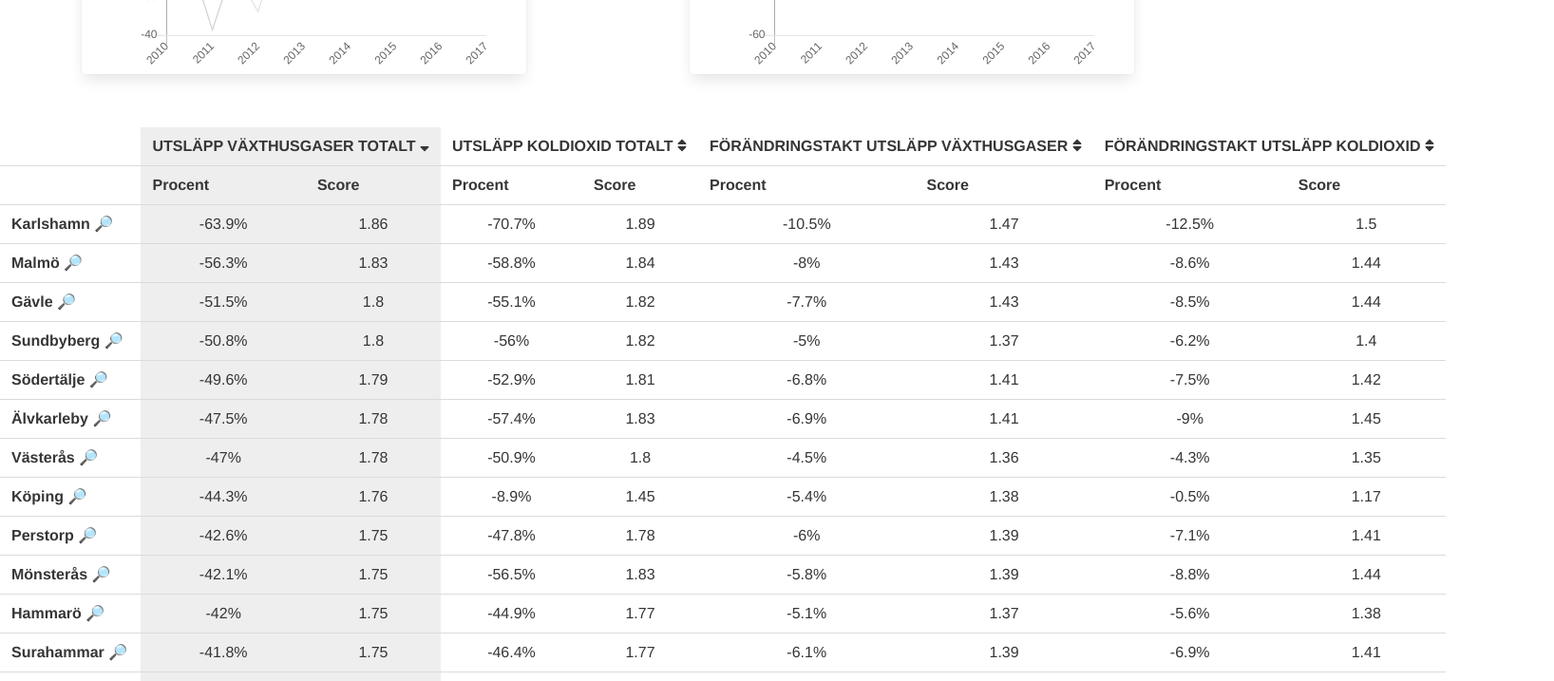
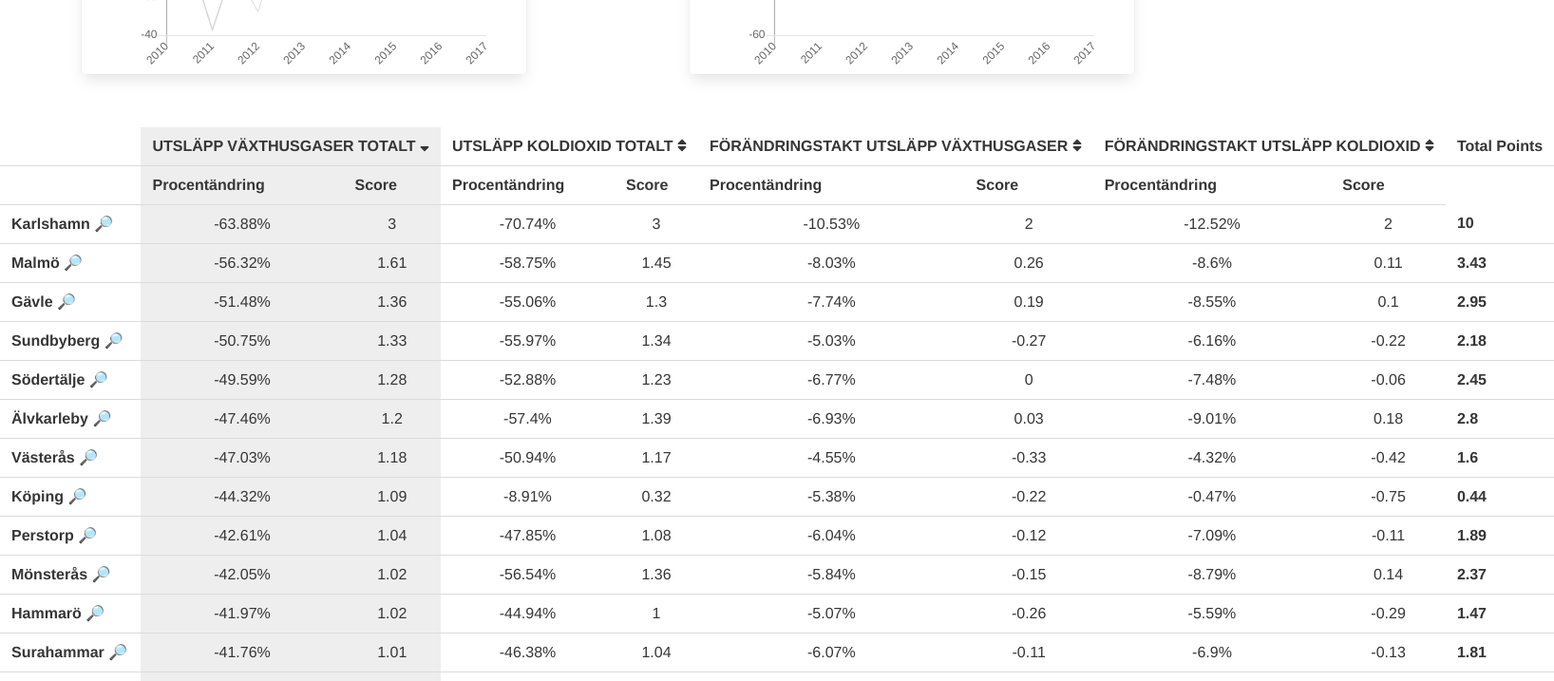
Before and after one commit to cheerfulstoic/kommun_compare, a Vue app in the folder chart/: page / in a window 1280 px wide. Shown: the part 1500-2217 px from the top of the page at 95% size, 1636 px wide, since content can reach past the window. Built offline with nearby package versions, Linux system fonts and the light colour scheme; the HTML template or start-up script is replaced by a standard one.

Commit message:
Taking a stab at points

```diff
--- a/chart/src/App.vue
+++ b/chart/src/App.vue
@@ -121,7 +121,20 @@ export default {
             this.percent_year_over_year_change_data(this.emissions_database.filter({Ämne: 'CO2-equivalents'}).year_data_by_kommun()),
           percent_change_co2 =
             this.percent_year_over_year_change_data(this.emissions_database.filter({Ämne: 'CO2'}).year_data_by_kommun());
-      return([
+
+      let total_points_fn =
+            (percentage, min_value, max_value) => {
+              let x = ((percentage - min_value) / (max_value - min_value))
+
+              return(this.round_number(3 * (1 - Math.pow(x, 1/3) * Math.sign(x))));
+            },
+          percent_change_points_fn =
+            (percentage, min_value, max_value) => {
+              let x = ((percentage - min_value) / (max_value - min_value))
+
+              return(this.round_number(3 * (1 - Math.pow(x, 1/3) * Math.sign(x)) - 1));
+            };
+      let result = [
         {
           title: 'UTSLÄPP VÄXTHUSGASER TOTALT',
           description: "Genomsnittliga årliga utsläpp av växthusgaser de senaste fem mätperioderna. (Samtliga växthusgaser totalt, exklusive industrin, omräknat till CO2e, per capita). ",
@@ -131,7 +144,8 @@ export default {
             result[kommun] = this.total_percentage_change(year_data);
 
             return(result);
-          }, {})
+          }, {}),
+          points_fn: total_points_fn,
         },
         {
           title: 'UTSLÄPP KOLDIOXID TOTALT',
@@ -142,7 +156,8 @@ export default {
             result[kommun] = this.total_percentage_change(year_data);
 
             return(result);
-          }, {})
+          }, {}),
+          points_fn: total_points_fn,
         },
         {
           title: 'FÖRÄNDRINGSTAKT UTSLÄPP VÄXTHUSGASER',
@@ -154,7 +169,8 @@ export default {
             result[kommun] = this.round_number(year_data[0]);
 
             return(result);
-          }, {})
+          }, {}),
+          points_fn: percent_change_points_fn,
         },
 
         {
@@ -167,10 +183,22 @@ export default {
             result[kommun] = this.round_number(year_data[0]);
 
             return(result);
-          }, {})
+          }, {}),
+          points_fn: percent_change_points_fn,
         },
+      ]
 
-      ])
+      _.each(result, (year_data_set) => {
+        let max = _(year_data_set.metrics).values().max(),
+            min = _(year_data_set.metrics).values().min();
+
+
+        year_data_set.points = _.mapValues(year_data_set.metrics, (percentage) => {
+          return year_data_set.points_fn(percentage, min, max);
+        });
+      })
+
+      return(result);
     },
   },
   methods: {
@@ -210,7 +238,8 @@ export default {
     },
 
     round_number(num) {
-      return(Math.round((num + Number.EPSILON) * 10) / 10);
+      // return(Math.round((num + Number.EPSILON) * 10) / 10);
+      return(Math.round((num + Number.EPSILON) * 100) / 100);
     },
 
     focus_kommun (kommun) {
--- a/chart/src/components/PercentageChangeTable.vue
+++ b/chart/src/components/PercentageChangeTable.vue
@@ -22,6 +22,7 @@
             <font-awesome-icon icon="sort"></font-awesome-icon>
           </span>
         </th>
+        <th>Total Points</th>
       </tr>
       <tr class="subtitle-row">
         <th>&nbsp;</th>
@@ -29,7 +30,7 @@
           <th v-bind:key="year_data_set.title + 'foo'"
               v-bind:class="{'currently-ordered': index == order_index}"
               v-on:click="toggle_order(index)">
-            Procent
+            Procentändring
           </th>
           <th v-bind:key="year_data_set.title + 'bar'"
               v-bind:class="{'currently-ordered': index == order_index}"
@@ -53,9 +54,11 @@
           <td v-bind:key="year_data_set.title + 'bar'"
               v-bind:class="{'currently-ordered': index == order_index}"
               v-on:click="$emit('focus_kommun', kommun)">
-            {{points(year_data_set.metrics[kommun])}}
+            {{year_data_set.points[kommun]}}
           </td>
         </template>
+
+        <th>{{total_points(kommun)}}</th>
       </tr>
     </table>
   </div>
@@ -70,19 +73,21 @@ export default {
   name: 'PercentageChangeTable',
   props: ['year_data_sets', 'kommun_to_highlight'],
   data () {
-    return({order_index: 0, order_direction: 'ascending'});
+    return({
+      order_index: 0,
+      order_direction: 'ascending',
+    });
   },
   computed: {
     ordered_kommuner () {
       let kommuner = _.keys(this.year_data_sets[0].data)
 
-      if (this.order_index != null) {
-        kommuner = _.sortBy(kommuner, (kommun) => {
-          return(this.year_data_sets[this.order_index].metrics[kommun]);
-        })
-        if (this.order_direction === 'descending') {
-          kommuner = _.reverse(kommuner);
-        }
+      let order_index = this.order_index;
+      kommuner = _.sortBy(kommuner, (kommun) => {
+        return(this.year_data_sets[order_index].metrics[kommun]);
+      })
+      if (this.order_direction === 'descending') {
+        kommuner = _.reverse(kommuner);
       }
 
       return(kommuner);
@@ -103,12 +108,13 @@ export default {
         }
       }
     },
-    points (percentage) {
-      let x = percentage / 100;
-      return(this.round_number(1 - Math.pow(Math.abs(x), 1/3) * Math.sign(x)));
-    },
     round_number(num) {
       return(Math.round((num + Number.EPSILON) * 100) / 100);
+    },
+    total_points(kommun) {
+      return this.round_number(_.sumBy(this.year_data_sets, (year_data_set) => {
+        return year_data_set.points[kommun]
+      }));
     },
   },
 }
```
